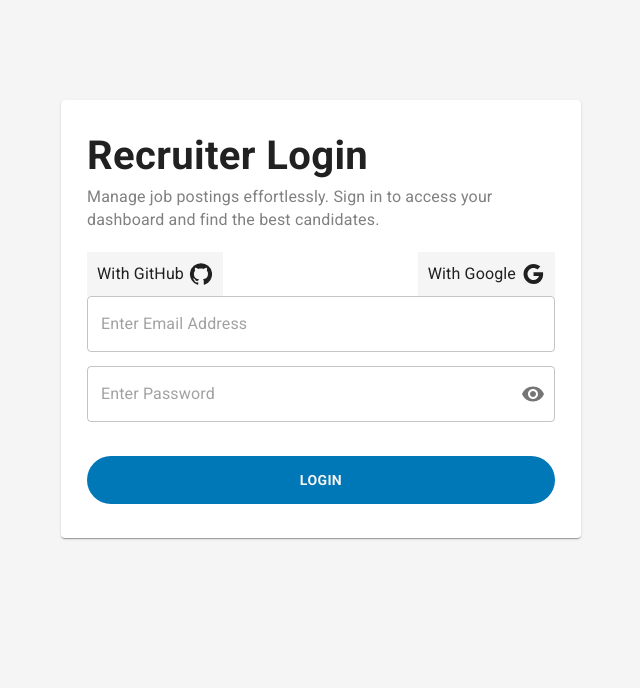
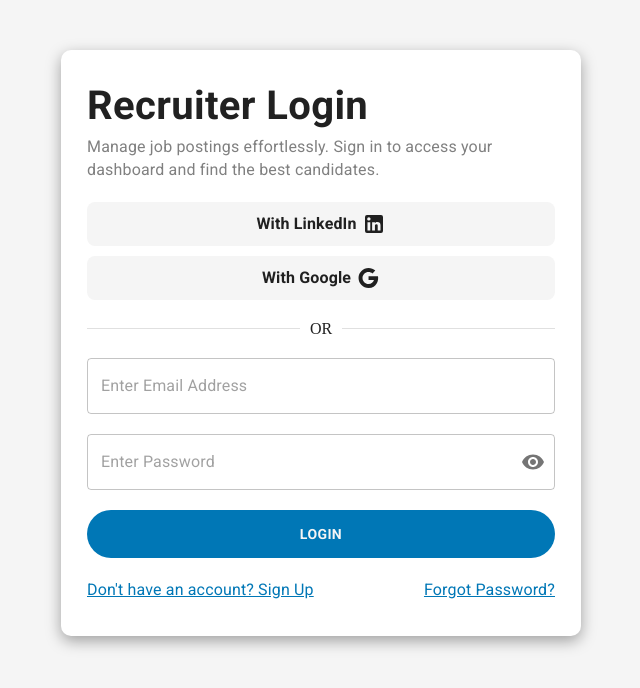
Before and after one commit to Shaahzad/Job-Management-Application, a React (Vite) app: page / in a window 1280 px wide. Shown: the top 688 px of the page, without its empty margins (319-959 px from the left). Built offline with nearby package versions, Linux system fonts and the light colour scheme.

Commit message:
Login form Completed

```diff
--- a/src/Components/Login.jsx
+++ b/src/Components/Login.jsx
@@ -4,6 +4,8 @@ import CardContent from "@mui/material/CardContent";
 import Typography from "@mui/material/Typography";
 import {
   Button,
+  Divider,
+  FormHelperText,
   IconButton,
   InputAdornment,
   InputLabel,
@@ -14,7 +16,7 @@ import Visibility from "@mui/icons-material/Visibility";
 import VisibilityOff from "@mui/icons-material/VisibilityOff";
 import toast, { Toaster } from "react-hot-toast";
 import { useNavigate } from "react-router-dom";
-import { GitHub, Google } from "@mui/icons-material";
+import { GitHub, Google, LinkedIn } from "@mui/icons-material";
 
 const Login = () => {
   const [showPassword, setShowPassword] = useState(false);
@@ -66,9 +68,10 @@ const Login = () => {
       sx={{
         maxWidth: { md: "500px", xs: "300px", sm: "400px" },
         margin: "auto",
-        marginTop: "100px",
+        marginTop: "50px",
         padding: "10px",
-        // boxShadow: "rgba(0, 0, 0, 0.35) 0px 5px 15px",
+        boxShadow: "rgba(0, 0, 0, 0.35) 0px 5px 15px",
+        borderRadius: "10px",
       }}
     >
       <CardContent>
@@ -93,48 +96,54 @@ const Login = () => {
           Manage job postings effortlessly. Sign in to access your dashboard and
           find the best candidates.
         </Typography>
-        <div style={{ display: "flex", justifyContent: "space-between", alignItems: "center" }}>
-          <Typography style={{ display: "flex", alignItems: "center", gap: "5px", backgroundColor: 'var(--background-color)', padding: '10px' }}>
-            With GitHub
-            <GitHub />
+        <div style={{ display: "flex", justifyContent: "space-between", alignItems: "center", flexWrap: "wrap", gap: "10px", marginBottom: "20px" }}>
+          <Typography style={{ width: '100%', display: "flex", justifyContent: 'center', alignItems: "center", gap: "5px", backgroundColor: 'var(--background-color)', padding: '10px', cursor: 'pointer', borderRadius: '8px', transition: 'transform 0.2s ease', fontWeight: 'bold' }}
+            onMouseEnter={(e) => e.target.style.transform = 'scale(1.05)'}
+            onMouseLeave={(e) => e.target.style.transform = 'scale(1)'}
+          >
+            With LinkedIn
+            <LinkedIn />
           </Typography>
-          <Typography style={{ display: "flex", alignItems: "center", gap: "5px", backgroundColor: 'var(--background-color)', padding: '10px' }}>
+          <Typography style={{ width: '100%', display: "flex", justifyContent: 'center', alignItems: "center", gap: "5px", backgroundColor: 'var(--background-color)', padding: '10px', cursor: 'pointer', borderRadius: '8px', transition: 'transform 0.2s ease', fontWeight: 'bold' }}
+            onMouseEnter={(e) => e.target.style.transform = 'scale(1.05)'}
+            onMouseLeave={(e) => e.target.style.transform = 'scale(1)'}
+          >
             With Google
-            <Google/>
+            <Google />
           </Typography>
-
         </div>
-        <div style={{ display: "flex", flexDirection: "column", gap: "14px" }}>
+        <Divider>OR</Divider>
+        <div style={{ display: "flex", flexDirection: "column", gap: "20px", marginTop: "20px" }}>
           <TextField
+            error={emailerror ? true : false}
+            helperText={emailerror}
             onChange={(e) => setEmail(e.target.value)}
             value={email}
             id="outlined-basic"
             placeholder="Enter Email Address"
-            sx={{ width: "100%" }}
-            style={{
-              border: emailerror ? "1px solid var(--secondary-color)" : "none",
-              borderRadius: "4px",
+            variant="outlined"
+            sx={{
+              "& .MuiFormHelperText-root": {
+                marginLeft: 0
+              },
             }}
           />
-          {emailerror && (
-            <Typography
-              variant="body2"
-              sx={{ color: "var(--secondary-color)", fontSize: "14px", fontWeight: "bold" }}
-            >
-              {emailerror}
-            </Typography>
-          )}
-          <OutlinedInput
-            style={{
-              border: passworderror ? "1px solid var(--secondary-color)" : "none",
-              borderRadius: "4px",
-            }}
+          <TextField
+            error={passworderror ? true : false}
+            helperText={passworderror}
             value={password}
             onChange={(e) => setPassword(e.target.value)}
             id="outlined-adornment-password"
             placeholder="Enter Password"
             type={showPassword ? "text" : "password"}
-            endAdornment={
+            variant="outlined"
+            sx={{
+              "& .MuiFormHelperText-root": {
+                marginLeft: 0
+              },
+            }}
+            InputProps={{
+              endAdornment: (
                 <InputAdornment position="end">
                   <IconButton
                     aria-label={
@@ -148,16 +157,10 @@ const Login = () => {
                     {showPassword ? <VisibilityOff /> : <Visibility />}
                   </IconButton>
                 </InputAdornment>
-            }
+              ),
+            }}
+            fullWidth
           />
-          {passworderror && (
-            <Typography
-              variant="body2"
-              sx={{ color: "var(--secondary-color)", fontSize: "14px", fontWeight: "bold" }}
-            >
-              {passworderror}
-            </Typography>
-          )}
           <Button
             onClick={LoginHandler}
             sx={{
@@ -166,11 +169,14 @@ const Login = () => {
               borderRadius: "30px",
               padding: "12px",
               fontWeight: "bold",
-              marginTop: "20px",
             }}
           >
             login
           </Button>
+          <div style={{ display: 'flex', justifyContent: 'space-between', alignItems: 'center', flexWrap: 'wrap', gap: '10px' }}>
+          <Typography sx={{ color: 'var(--primary-color)', textDecoration: 'underline', cursor: 'pointer'}}>Don't have an account? Sign Up</Typography>
+          <Typography sx={{ color: 'var(--primary-color)', textDecoration: 'underline', cursor: 'pointer'}}>Forgot Password?</Typography>
+          </div>
           <Toaster />
         </div>
       </CardContent>
```
Also changed, not shown: src/index.css (line endings or trailing spaces). Lines whose indentation alone changed are shown as unchanged.
